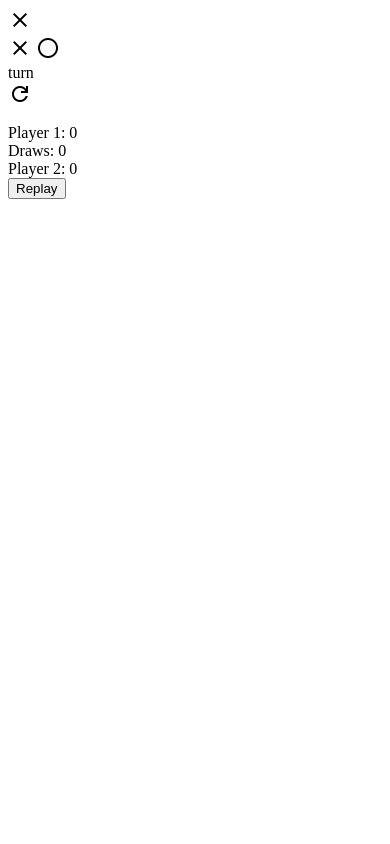
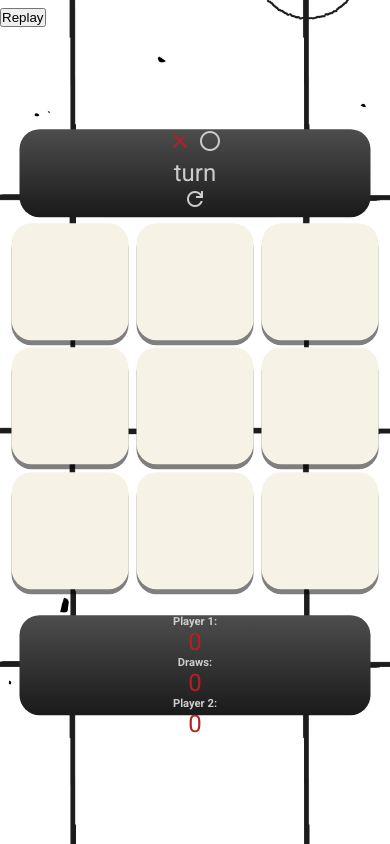
Before and after one commit to DenislavaVM/TicTacToe, a plain HTML site: page index.html in a window 390 px wide. Drawn offline with nearby package versions, Linux system fonts and the light colour scheme.

Commit message:
Add responsive design to CSS file

```diff
--- a/index.html
+++ b/index.html
@@ -11,21 +11,8 @@
 </head>
 
 <body>
-    <!-- Modal Overlay -->
-    <div id="overlay">
-        <div id="message">
-            <div id="close">
-                <span class="material-symbols-outlined">
-                    close
-                </span>
-            </div>
-            <div class="content"></div>
-        </div>
-    </div>
-
-    <main class="container">
-        <!-- Game Tools -->
-        <section class="tools">
+    <div class="container">
+        <div class="tools">
             <div class="symbols">
                 <span class="material-symbols-outlined">
                     close
@@ -44,9 +31,9 @@
                     </span>
                 </div>
             </div>
-        </section>
+        </div>
 
-        <!-- Game Board -->
+
         <section class="game-board">
             <table>
                 <tr>
@@ -67,7 +54,6 @@
             </table>
         </section>
 
-        <!-- Game Stats -->
         <aside class="stats">
             <div class="player">
                 <label>Player 1: </label>
@@ -82,13 +68,22 @@
                 <span class="score2">0</span>
             </div>
         </aside>
-    </main>
+    </div>
 
-    <!-- Endgame Message -->
     <div class="endgame">
-        <div class="text"></div>
+        <div class="message">
+            <div id="close">
+                <span class="material-symbols-outlined">
+                    close
+                </span>
+            </div>
+            <div class="content">The winner is <h2>X</h2>
+            </div>
+        </div>
     </div>
+
     <button onClick="startGame()">Replay</button>
+
 
     <script src="script.js"></script>
 </body>
--- a/style.css
+++ b/style.css
@@ -0,0 +1,189 @@
+@import url('https://fonts.googleapis.com/css2?family=Roboto:wght@100;400;500;700;900&display=swap');
+
+* {
+    padding: 0;
+    margin: 0;
+    box-sizing: border-box;
+}
+
+body {
+    background-image: url('./images/background.jpg');
+    background-position: center;
+    background-attachment: fixed;
+    background-size: cover;
+    height: 100vh;
+    font-family: "Roboto", Arial, Helvetica, sans-serif;
+    font-size: 1.5em;
+    color: #CCCCCC;
+    overflow: hidden;
+}
+
+.container {
+    position: absolute;
+    width: 80%;
+    max-width: 600px;
+    height: 80%;
+    max-height: 880px;
+    top: 50%;
+    left: 50%;
+    transform: translate(-50%, -50%);
+    display: flex;
+    align-items: center;
+    justify-content: center;
+    flex-direction: column;
+}
+
+.tools,
+.stats {
+    width: 100%;
+    max-width: 600px;
+    height: 10vh;
+    max-height: 100px;
+    display: flex;
+    justify-content: space-evenly;
+    align-items: center;
+    border-radius: 1.25rem;
+    background: linear-gradient(#4D4D4D, #1A1A1A);
+}
+
+.symbols .material-symbols-outlined:nth-child(odd) {
+    color: #B22222;
+}
+
+.reset {
+    cursor: pointer;
+}
+
+.stats {
+    margin-top: 1.25rem;
+}
+
+tr {
+    display: flex;
+}
+
+.cell {
+    width: 20vw;
+    max-width: 150px;
+    height: 20vw;
+    max-height: 150px;
+    background: #F6F3E6;
+    margin: 1vw;
+    border-radius: 1.25rem;
+    box-shadow: 0 5px 0 rgba(0, 0, 0, 0.5);
+    cursor: pointer;
+    display: flex;
+    justify-content: center;
+    align-items: center;
+    font-size: 4rem;
+}
+
+.player,
+.draws {
+    display: flex;
+    flex-direction: column;
+    justify-content: center;
+    align-items: center;
+}
+
+label {
+    font-weight: 700;
+    font-size: 0.7rem;
+}
+
+.stats span {
+    color: #B22222;
+}
+
+.endgame {
+    position: absolute;
+    width: 100%;
+    height: 100vh;
+    background-color: rgba(0, 0, 0, 0.5);
+    display: flex;
+    justify-content: center;
+    align-items: center;
+    z-index: 1;
+    display: none;
+}
+
+.message {
+    position: absolute;
+    height: 30%;
+    min-height: 150px;
+    width: 100%;
+    background-color: #1A1A1A;
+    z-index: 2;
+    font-size: 2rem;
+    display: flex;
+    justify-content: center;
+    align-items: center;
+    text-align: center;
+    border-top: 1px solid #1A1A1A;
+    border-bottom: 1px solid #1A1A1A;
+    box-shadow: 0 10px 20px #4D4D4D;
+}
+
+.message #close {
+    position: absolute;
+    right: 2rem;
+    top: 1.25rem;
+    cursor: pointer;
+    padding: 0.625rem;
+}
+
+.message h2 {
+    color: #B22222;
+}
+
+
+
+@media (max-width: 768px) {
+    .container {
+        width: 90%;
+        height: 90%;
+    }
+
+    .tools,
+    .stats {
+        height: 12vh;
+    }
+
+    .cell {
+        width: 25vw;
+        height: 25vw;
+        font-size: 3rem;
+    }
+
+    .message {
+        font-size: 1.5rem;
+    }
+
+    .message #close {
+        right: 1.5rem;
+        top: 1rem;
+    }
+}
+
+@media (max-width: 480px) {
+    .tools,
+    .stats {
+        flex-direction: column;
+        height: auto;
+    }
+
+    .cell {
+        width: 30vw;
+        height: 30vw;
+        font-size: 2.5rem;
+    }
+
+    .message {
+        font-size: 1.25rem;
+    }
+
+    .message #close {
+        right: 1rem;
+        top: 0.75rem;
+    }
+}
```
Also changed, not shown: images/background.jpg (added).
